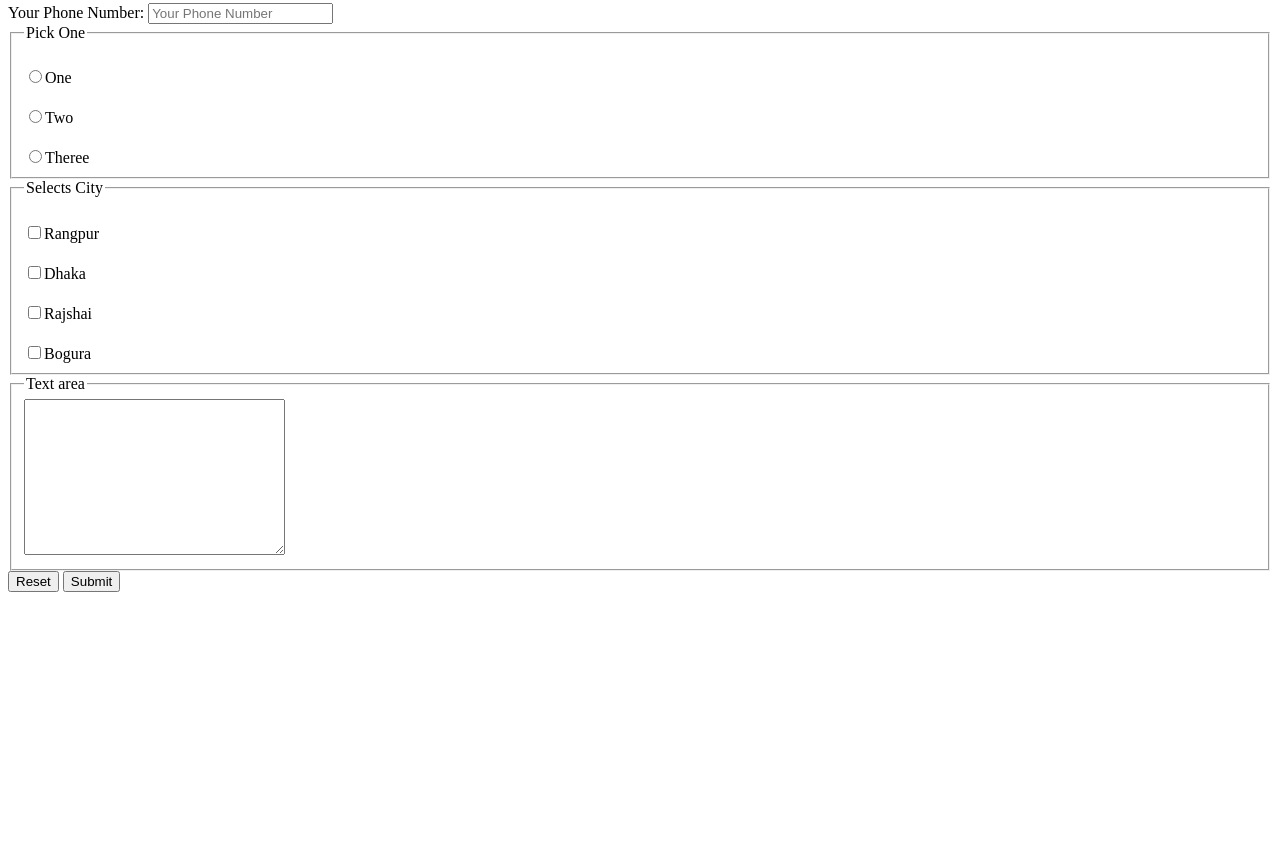
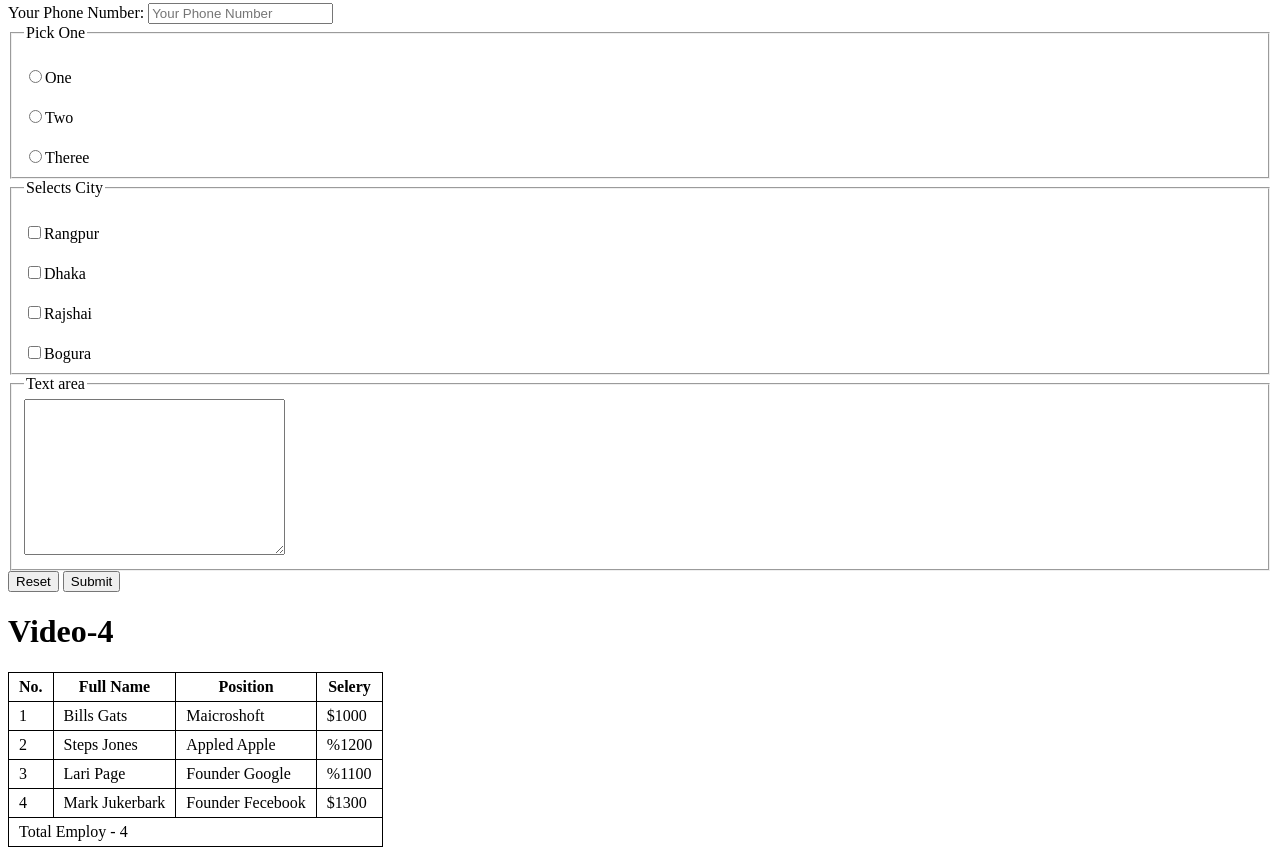
Before and after one commit to mdraselislamrahul/module-4, a plain HTML site: page index.html in a window 1280 px wide. Shown: the part 1946-2801 px from the top of the page. Before the commit the page ends 2546 px from the top, so only its background shows below. Drawn offline with Linux system fonts and the light colour scheme.

Commit message:
first commit

```diff
--- a/index.html
+++ b/index.html
@@ -103,6 +103,50 @@
             <input type="submit" value="Submit">
         </form>
     </main>
+
+    <h1>Video-4</h1>
+
+    <table>
+        <thead>
+            <tr>
+                <th>No.</th>
+                <th>Full Name</th>
+                <th>Position</th>
+                <th>Selery</th>
+            </tr>
+        </thead>
+        <tbody>
+            <tr>
+                <td>1</td>
+                <td>Bills Gats</td>
+                <td>Maicroshoft</td>
+                <td>$1000</td>
+            </tr>
+            <tr>
+                <td>2</td>
+                <td>Steps Jones</td>
+                <td>Appled Apple</td>
+                <td>%1200</td>
+            </tr>
+            <tr>
+                <td>3</td>
+                <td>Lari Page</td>
+                <td>Founder Google</td>
+                <td>%1100</td>
+            </tr>
+            <tr>
+                <td>4</td>
+                <td>Mark Jukerbark</td>
+                <td>Founder Fecebook</td>
+                <td>$1300</td>
+            </tr>
+        </tbody>
+        <tfoot>
+            <tr>
+                <td colspan="4">Total Employ - 4</td>
+            </tr>
+        </tfoot>
+    </table>
 </body>
 
 </html>
--- a/style.css
+++ b/style.css
@@ -20,3 +20,13 @@ label {
     display: block;
     margin-top: 20px;
 }
+
+table {
+    border-collapse: collapse;
+}
+
+td,
+th {
+    border: 1px solid black;
+    padding: 5px 10px;
+}
```
